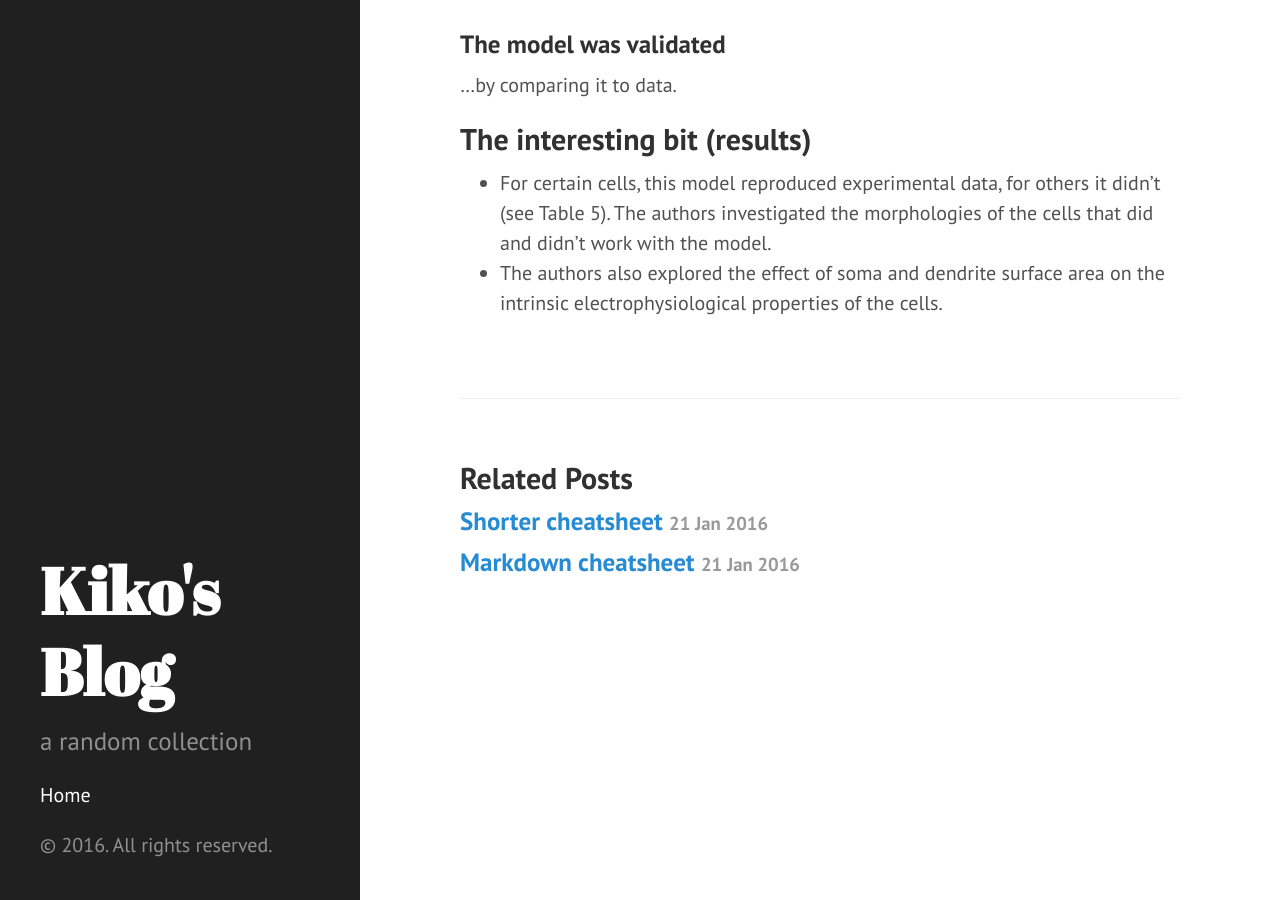
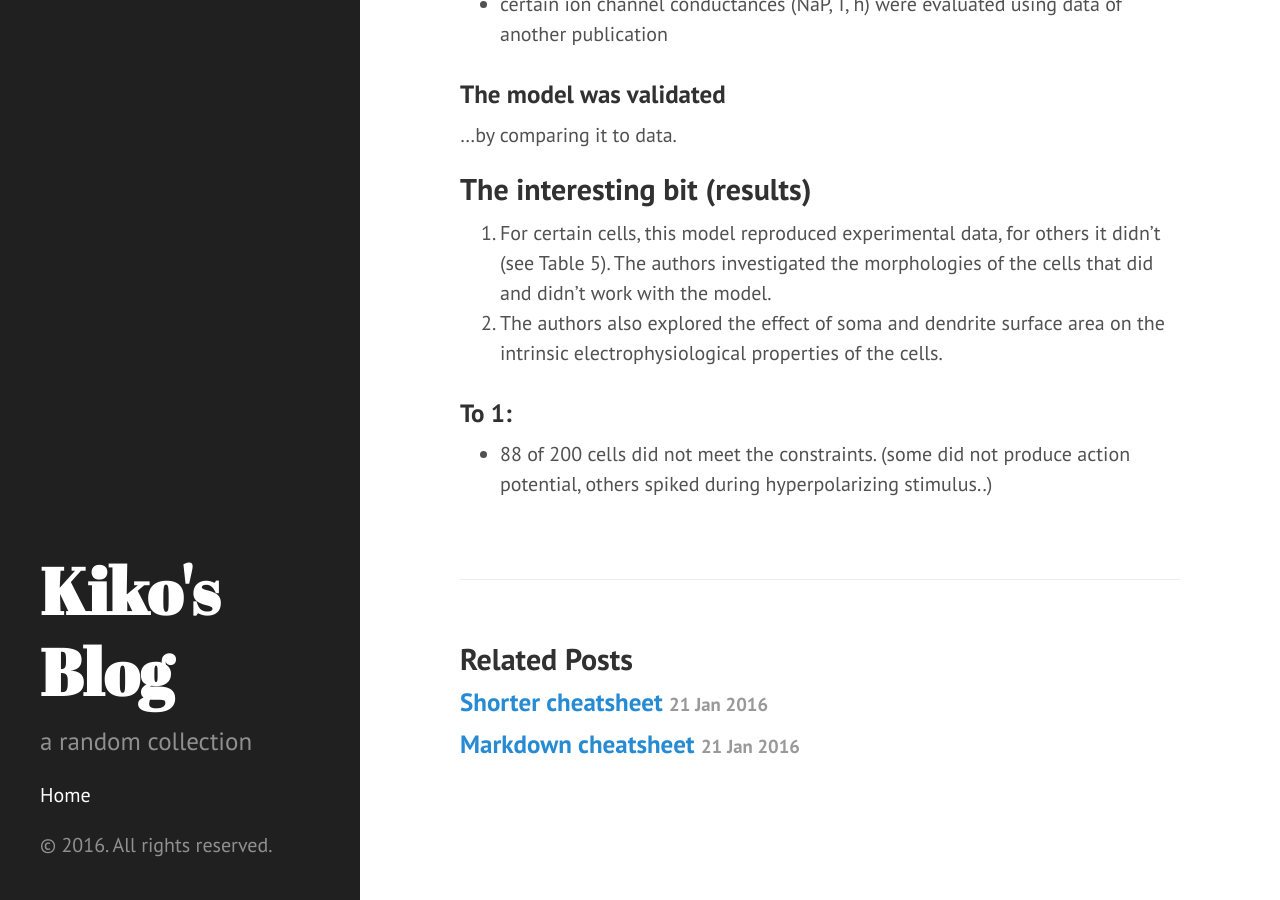
Before and after one commit to KikoBlog/KikoBlog.github.io, a Jekyll site: the page built from _posts/2016-01-21-journal-club-jan-2016.markdown, in a window 1280 px wide and 900 px high, scrolled down 2865 px. Built offline with Jekyll 4.4.1, drawn with Linux system fonts in a browser that asks for light colours; some of the changed text lies outside the part shown.

Commit message:
Post update: journal club jan 2016

```diff
--- a/_posts/2016-01-21-journal-club-jan-2016.markdown
+++ b/_posts/2016-01-21-journal-club-jan-2016.markdown
@@ -31,7 +31,7 @@ To explore the relationship between differences in morphology of RGCs and certai
 1. ...retinal magic
 1. ON and OFF pathways converge in the visual cortex as simple cells
 
-
+...what is alpha-like behaviour?
 
 RGCs differ in stratification layer and size... this is an image from cat RGCs:
 ![Morphologies](https://raw.githubusercontent.com/KikoBlog/KikoBlog.github.io/master/images/jc_2016_01/morphologies.jpg)
@@ -68,5 +68,8 @@ Different ion channel concentrations are given in Table 4.
 
 ## The interesting bit (results)
 
-* For certain cells, this model reproduced experimental data, for others it didn't (see Table 5). The authors investigated the morphologies of the cells that did and didn't work with the model.
-* The authors also explored the effect of soma and dendrite surface area on the intrinsic electrophysiological properties of the cells.
+1. For certain cells, this model reproduced experimental data, for others it didn't (see Table 5). The authors investigated the morphologies of the cells that did and didn't work with the model.
+1. The authors also explored the effect of soma and dendrite surface area on the intrinsic electrophysiological properties of the cells.
+
+### To 1:
+* 88 of 200 cells did not meet the constraints. (some did not produce action potential, others spiked during hyperpolarizing stimulus..)
```
Also changed, not shown: other parts of _posts/2016-01-21-journal-club-jan-2016.markdown (+1 -1 lines).
